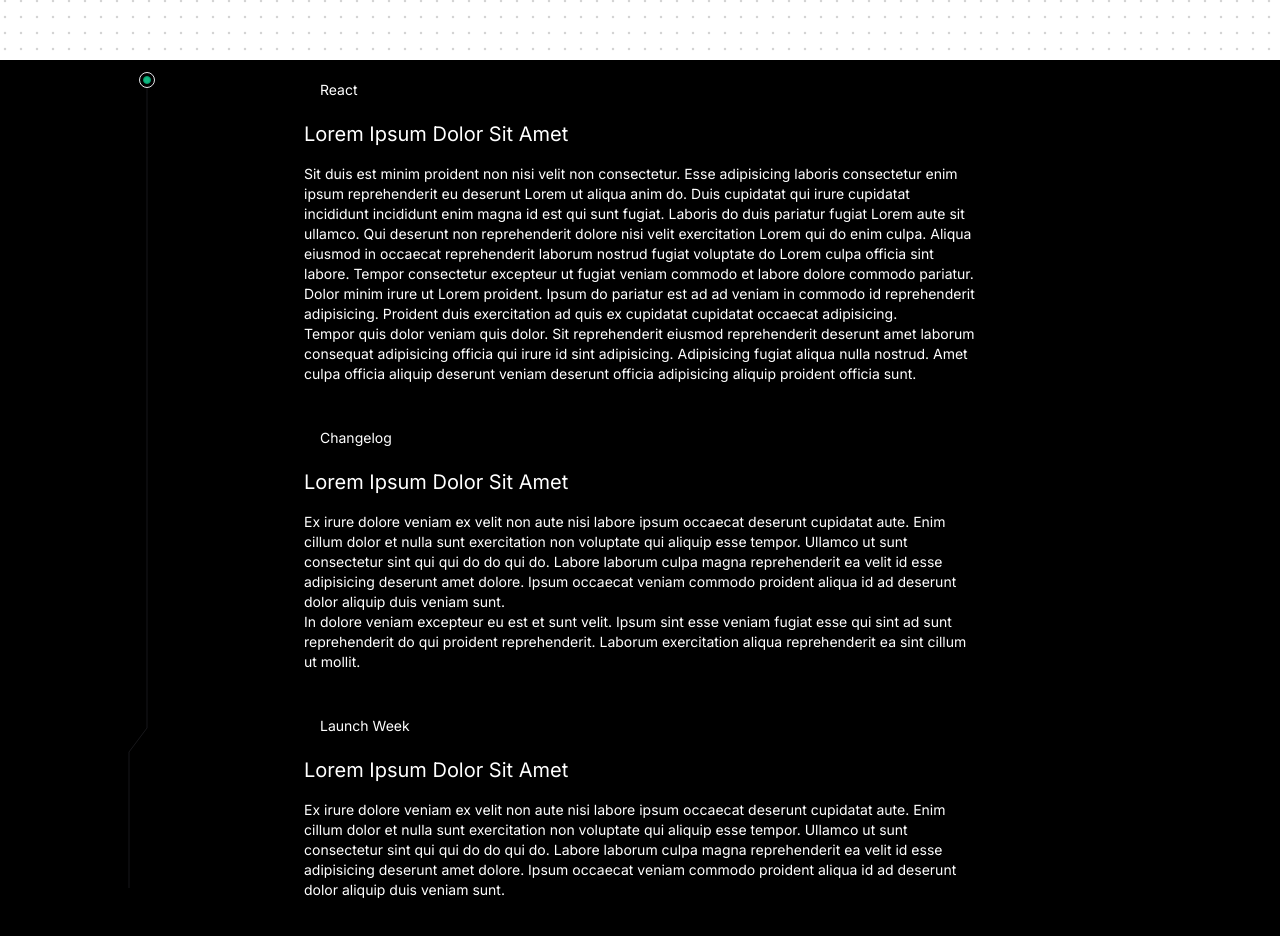
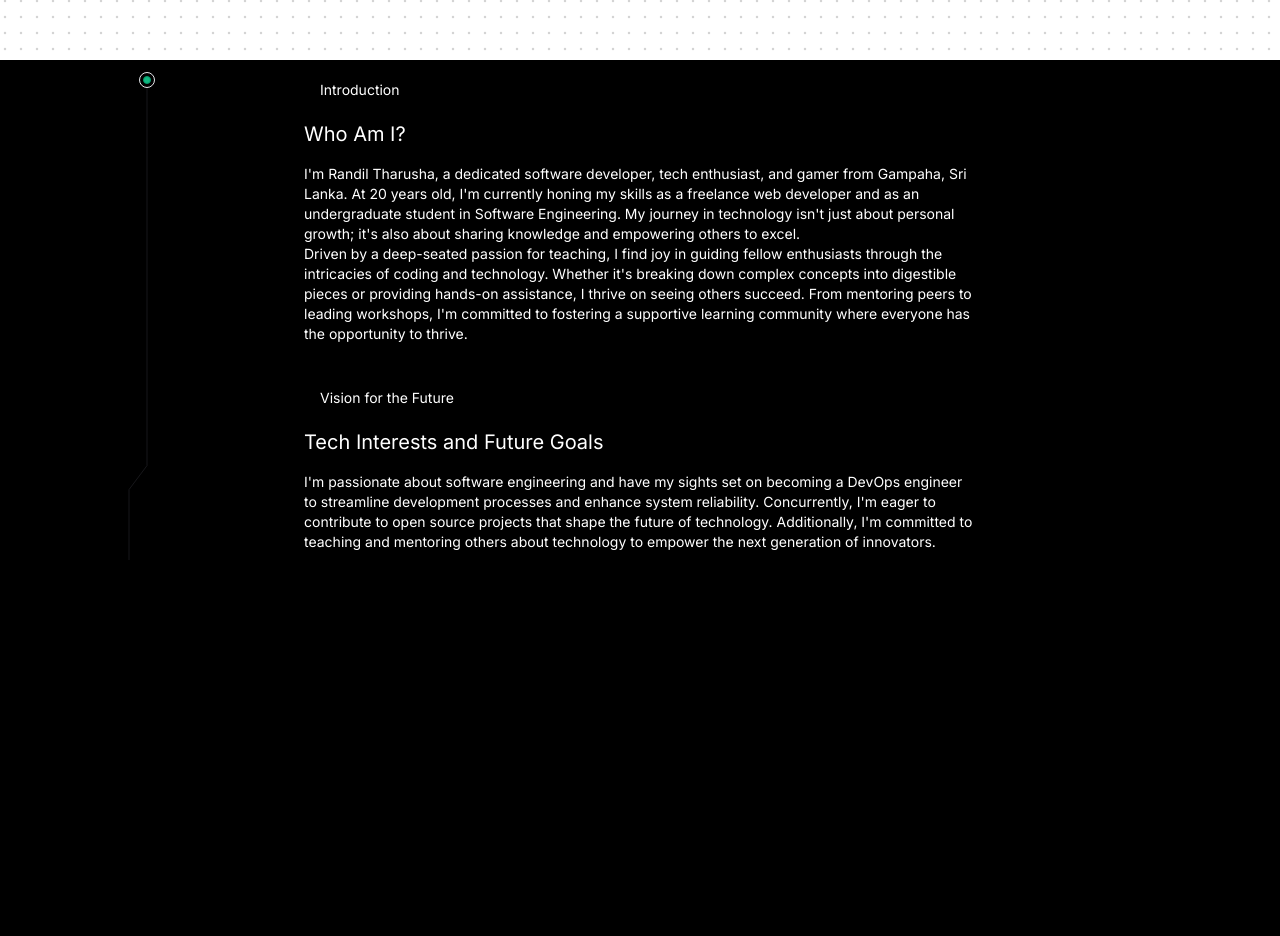
Before and after one commit to randilt/portfolio-2024, a Next.js app: page / in a window 1280 px wide. Shown: the part 580-1516 px from the top of the page. After the commit the page ends 1172 px from the top, so only its background shows below. Built offline with nearby package versions, Linux system fonts and the light colour scheme.

Commit message:
update about section

```diff
--- a/components/base/Projects.tsx
+++ b/components/base/Projects.tsx
@@ -33,78 +33,48 @@ export function Projects() {
 
 const dummyContent = [
   {
-    title: "Lorem Ipsum Dolor Sit Amet",
+    title: "Who Am I?",
     description: (
       <>
         <p>
-          Sit duis est minim proident non nisi velit non consectetur. Esse
-          adipisicing laboris consectetur enim ipsum reprehenderit eu deserunt
-          Lorem ut aliqua anim do. Duis cupidatat qui irure cupidatat incididunt
-          incididunt enim magna id est qui sunt fugiat. Laboris do duis pariatur
-          fugiat Lorem aute sit ullamco. Qui deserunt non reprehenderit dolore
-          nisi velit exercitation Lorem qui do enim culpa. Aliqua eiusmod in
-          occaecat reprehenderit laborum nostrud fugiat voluptate do Lorem culpa
-          officia sint labore. Tempor consectetur excepteur ut fugiat veniam
-          commodo et labore dolore commodo pariatur.
+          I'm Randil Tharusha, a dedicated software developer, tech enthusiast,
+          and gamer from Gampaha, Sri Lanka. At 20 years old, I'm currently
+          honing my skills as a freelance web developer and as an undergraduate
+          student in Software Engineering. My journey in technology isn't just
+          about personal growth; it's also about sharing knowledge and
+          empowering others to excel.
         </p>
         <p>
-          Dolor minim irure ut Lorem proident. Ipsum do pariatur est ad ad
-          veniam in commodo id reprehenderit adipisicing. Proident duis
-          exercitation ad quis ex cupidatat cupidatat occaecat adipisicing.
-        </p>
-        <p>
-          Tempor quis dolor veniam quis dolor. Sit reprehenderit eiusmod
-          reprehenderit deserunt amet laborum consequat adipisicing officia qui
-          irure id sint adipisicing. Adipisicing fugiat aliqua nulla nostrud.
-          Amet culpa officia aliquip deserunt veniam deserunt officia
-          adipisicing aliquip proident officia sunt.
+          Driven by a deep-seated passion for teaching, I find joy in guiding
+          fellow enthusiasts through the intricacies of coding and technology.
+          Whether it's breaking down complex concepts into digestible pieces or
+          providing hands-on assistance, I thrive on seeing others succeed. From
+          mentoring peers to leading workshops, I'm committed to fostering a
+          supportive learning community where everyone has the opportunity to
+          thrive.
         </p>
       </>
     ),
-    badge: "React",
+    badge: "Introduction",
     image:
       "https://images.unsplash.com/photo-1464822759023-fed622ff2c3b?auto=format&fit=crop&q=80&w=3540&ixlib=rb-4.0.3&ixid=M3wxMjA3fDB8MHxwaG90by1wYWdlfHx8fGVufDB8fHx8fA%3D%3D",
   },
   {
-    title: "Lorem Ipsum Dolor Sit Amet",
+    title: "Tech Interests and Future Goals",
     description: (
       <>
         <p>
-          Ex irure dolore veniam ex velit non aute nisi labore ipsum occaecat
-          deserunt cupidatat aute. Enim cillum dolor et nulla sunt exercitation
-          non voluptate qui aliquip esse tempor. Ullamco ut sunt consectetur
-          sint qui qui do do qui do. Labore laborum culpa magna reprehenderit ea
-          velit id esse adipisicing deserunt amet dolore. Ipsum occaecat veniam
-          commodo proident aliqua id ad deserunt dolor aliquip duis veniam sunt.
-        </p>
-        <p>
-          In dolore veniam excepteur eu est et sunt velit. Ipsum sint esse
-          veniam fugiat esse qui sint ad sunt reprehenderit do qui proident
-          reprehenderit. Laborum exercitation aliqua reprehenderit ea sint
-          cillum ut mollit.
+          I'm passionate about software engineering and have my sights set on
+          becoming a DevOps engineer to streamline development processes and
+          enhance system reliability. Concurrently, I'm eager to contribute to
+          open source projects that shape the future of technology.
+          Additionally, I'm committed to teaching and mentoring others about
+          technology to empower the next generation of innovators.
         </p>
       </>
     ),
-    badge: "Changelog",
+    badge: "Vision for the Future",
     image:
       "https://images.unsplash.com/photo-1519681393784-d120267933ba?auto=format&fit=crop&q=80&w=3540&ixlib=rb-4.0.3&ixid=M3wxMjA3fDB8MHxwaG90by1wYWdlfHx8fGVufDB8fHx8fA%3D%3D",
   },
-  {
-    title: "Lorem Ipsum Dolor Sit Amet",
-    description: (
-      <>
-        <p>
-          Ex irure dolore veniam ex velit non aute nisi labore ipsum occaecat
-          deserunt cupidatat aute. Enim cillum dolor et nulla sunt exercitation
-          non voluptate qui aliquip esse tempor. Ullamco ut sunt consectetur
-          sint qui qui do do qui do. Labore laborum culpa magna reprehenderit ea
-          velit id esse adipisicing deserunt amet dolore. Ipsum occaecat veniam
-          commodo proident aliqua id ad deserunt dolor aliquip duis veniam sunt.
-        </p>
-      </>
-    ),
-    badge: "Launch Week",
-    image:
-      "https://images.unsplash.com/photo-1469474968028-56623f02e42e?auto=format&fit=crop&q=80&w=3506&ixlib=rb-4.0.3&ixid=M3wxMjA3fDB8MHxwaG90by1wYWdlfHx8fGVufDB8fHx8fA%3D%3D",
-  },
 ];
```
